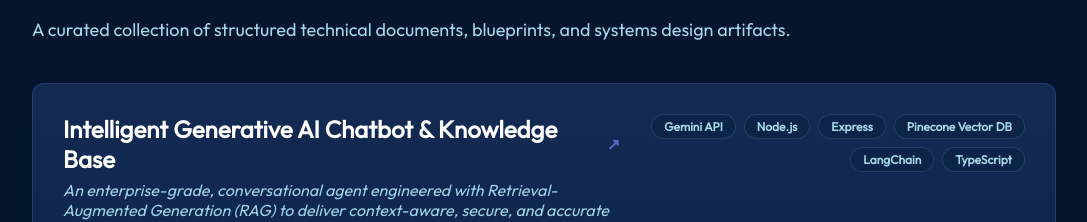
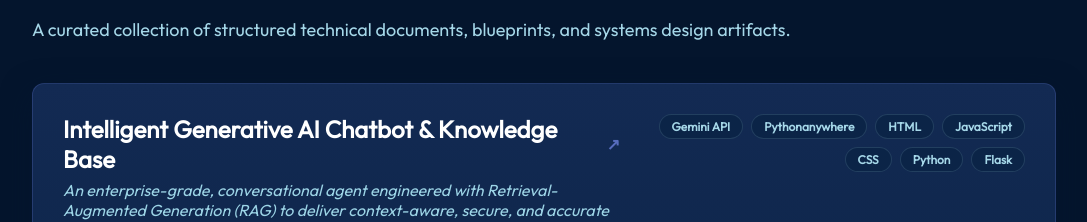
Before and after one commit to tianyachen/portfolio, a React (Vite) app: page / in a window 1280 px wide. Shown: the part 2151-2373 px from the top of the page, without its empty margins (96-1183 px from the left). Built offline with nearby package versions, Linux system fonts and the light colour scheme.

Commit message:
move hardcoded link to artifacts.json and update the chatbot artifact documents

```diff
--- a/src/components/Artifacts/Artifacts.jsx
+++ b/src/components/Artifacts/Artifacts.jsx
@@ -32,7 +32,7 @@
               <div className={styles.cardHeader}>
                 <div className={styles.titleWrapper}>
                   <a
-                    href="https://tianyachatbot.pythonanywhere.com/"
+                    href={artifact.link}
                     target="_blank"
                     rel="noopener noreferrer"
                     className={styles.artifactTitleLink}
--- a/src/data/artifacts.json
+++ b/src/data/artifacts.json
@@ -1,11 +1,12 @@
 [
   {
     "title": "Intelligent Generative AI Chatbot & Knowledge Base",
+    "link": "https://tianyachatbot.pythonanywhere.com/",
     "introduction": "An enterprise-grade, conversational agent engineered with Retrieval-Augmented Generation (RAG) to deliver context-aware, secure, and accurate responses.",
     "description": "This technical artifact outlines a production-ready chatbot architecture integrating natural language understanding, real-time semantic search, dynamic context window sizing, and system guardrails for multi-tenant deployments.",
     "objective": "To architect an autonomous virtual assistant that successfully answers complex domain-specific user inquiries without hallucinations or data leakage.",
     "process": "Mapped hierarchical conversational flows, implemented semantic text chunking algorithms, developed an efficient vector search embedding pipeline, and configured robust system prompt guidelines to enforce safety boundaries.",
-    "tools": ["Gemini API", "Node.js", "Express", "Pinecone Vector DB", "LangChain", "TypeScript"],
+    "tools": ["Gemini API", "Pythonanywhere", "HTML", "JavaScript", "CSS", "Python", "Flask"],
     "valueProposition": "Demonstrates my advanced capability in implementing server-side Generative AI SDKs, managing highly efficient vector databases, and configuring safe agent environments.",
     "uniqueValue": "Achieves highly relevant, domain-specific chat grounding by dynamically searching external vector stores and injecting localized context directly into the model context window.",
     "relevance": "Highly critical for modern software roles focusing on AI integration, automated customer intelligence, scalable data engineering, and modern web application development.",
```
